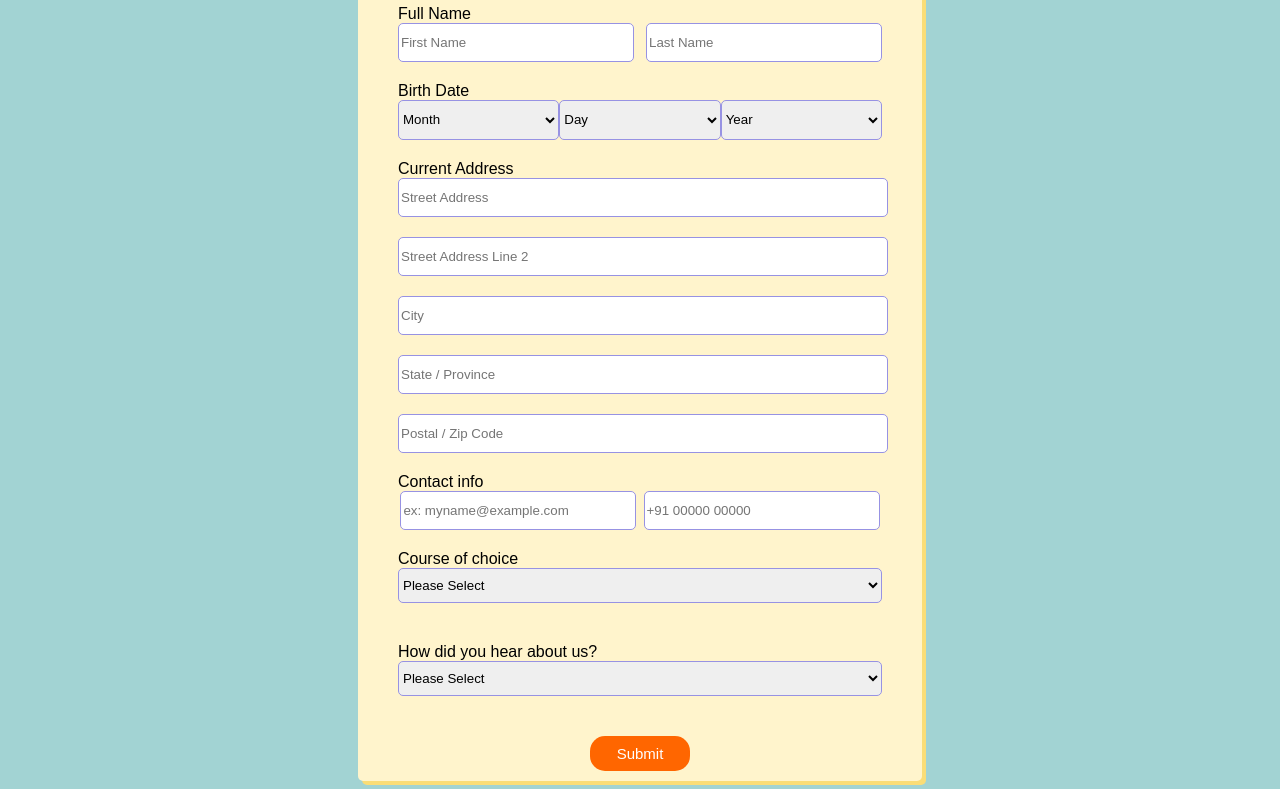
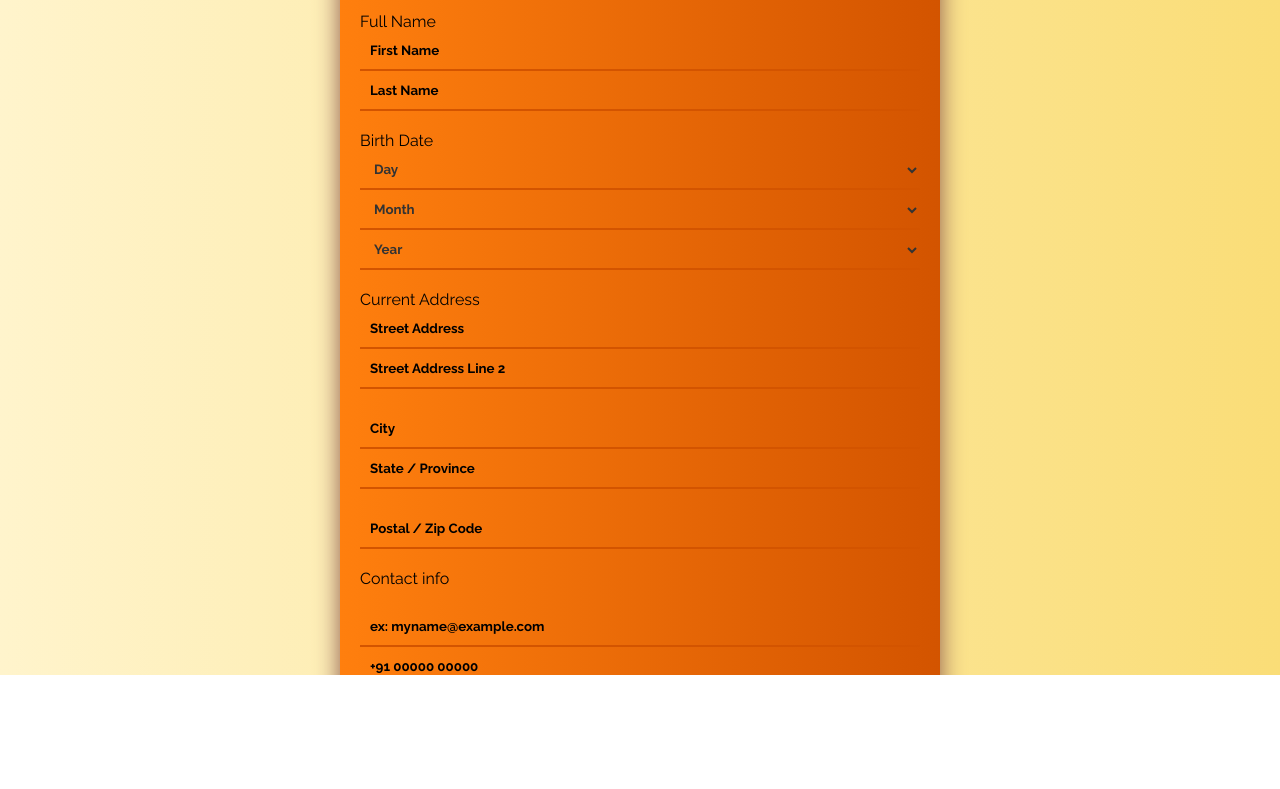
Before and after one commit to erratus/Yogaws, a plain HTML site: page templates/appl.html in a window 1280 px wide. Shown: the part 125-914 px from the top of the page. After the commit the page ends 800 px from the top, so only its background shows below. Drawn offline with Linux system fonts and the light colour scheme.

Commit message:
login page changed and added some minor changes

```diff
--- a/static/styles/appl.css
+++ b/static/styles/appl.css
@@ -1,101 +1,118 @@
-body{
-    background-color: rgb(162, 211, 211)
+@import url('https://fonts.googleapis.com/css?family=Raleway:400,700');
+
+* {
+    box-sizing: border-box;
+    margin: 0;
+    padding: 0;
+    font-family: Raleway, sans-serif;
+}
+
+html, body {
+    overflow: auto;
+    height: 100%;
+}
+
+body {
+    background: linear-gradient(90deg, #fff4cc, #fadd77); /* Light Cream to Golden Yellow */
 }
 
 section {
-    margin: 0 350px;
-    padding: 10px 40px;
-    background-color: #FFF4CC; /* Light yellow background */
-    border-radius: 5px;
-    box-shadow: 4px 4px #FADD77; /* Soft shadow with a slightly darker yellow */
-    font-family: 'Poppins', sans-serif;
+    margin: 0 auto;
+    padding: 20px;
+    background: linear-gradient(90deg, #ff7f0e, #d35400);
+    border-radius: 15px;
+    box-shadow: 0px 0px 24px #8c564b; /* Soft Brown shadow */
+    max-width: 600px;
+    position: relative;
 }
 
-.candidate-name {
-    display: flex;
-    justify-content: space-between;
+::placeholder {
+    color: #000000; /* Light grey color */
+    opacity: 1; /* Ensures the color is fully applied */
 }
 
-.candidate-name input {
-    margin-bottom: 20px;
-    width: 230px;
-    height: 35px;
-    border: 1px solid #9792E3; /* Border in a light purple shade */
-    border-radius: 5px;
+.heading {
+    text-align: center;
+    color: white;
 }
 
-.dob {
-    display: flex;
-    justify-content: space-between;
+.heading h1 {
+    font-size: 2rem;
+    margin-bottom: 10px;
 }
 
-.dob select {
-    width: 236px;
-    height: 40px;
-    border: 1px solid #9792E3;
-    border-radius: 5px;
+.heading p {
     margin-bottom: 20px;
 }
 
-.address-1 input,
-.address-2 input,
-.address-3 input {
-    margin-bottom: 20px;
-    height: 35px;
-    border: 1px solid #9792E3;
-    border-radius: 5px;
-    width: 100%;
+hr {
+    border: none;
+    height: 1px;
+    background: #8c564b; /* Soft Brown */
+    margin-bottom: 30px;
 }
 
-.email-add, .phone-num {
+.candidate-name,
+.dob,
+.address-1,
+.address-2,
+.address-3,
+.info,
+.job-applying {
     margin-bottom: 20px;
 }
 
-.info {
-    display: flex;
-    justify-content: space-between;
+.candidate-name input,
+.dob select,
+.address-1 input,
+.address-2 input,
+.address-3 input,
+.info input,
+.job-applying select,
+.start-date input {
+    width: 100%;
+    height: 40px;
+    border: none;
+    border-bottom: 2px solid #d35400; /* Dark Orange */
+    background: none;
+    padding: 10px;
+    font-weight: 700;
+    color: #333; /* Dark text color */
+    transition: .2s;
 }
 
-.info input {
-    margin-bottom: 20px;
-    width: 230px;
-    height: 35px;
-    border: 1px solid #9792E3;
-    border-radius: 5px;
-}
-
-.job-applying .pos-applied,
-.job-applying .pos-applied-hear {
-    margin-bottom: 20px;
-}
-
-.job-applying select {
-    width: 100%;
-    height: 35px;
-    border: 1px solid #9792E3;
-    border-radius: 5px;
-    margin-bottom: 20px;
-}
-
-.start-date input {
-    margin-bottom: 20px;
-    width: 100%;
-    height: 35px;
-    border: 1px solid #9792E3;
-    border-radius: 5px;
+.candidate-name input:focus,
+.dob select:focus,
+.address-1 input:focus,
+.address-2 input:focus,
+.address-3 input:focus,
+.info input:focus,
+.job-applying select:focus,
+.start-date input:focus {
+    outline: none;
+    border-bottom-color: #ff7f0e; /* Vibrant Orange */
 }
 
 .submit-form {
     display: flex;
     justify-content: center;
+    margin-top: 30px;
 }
 
 .submit-form input {
-    border-radius: 15px;
     width: 100px;
-    height: 35px;
-    background-color: #FF6600; /* Orange button */
-    color: white;
-    border: none;
+    height: 40px;
+    background: #fff4cc; /* Light Cream */
+    color: #333; /* Dark text color */
+    border-radius: 20px;
+    border: 1px solid #d35400; /* Dark Orange */
     font-size: 15px;
+    font-weight: 700;
+    cursor: pointer;
+    transition: .2s;
+    box-shadow: 0px 2px 2px #8c564b; /* Soft Brown shadow */
 }
+
+.submit-form input:hover {
+    border-color: #ff7f0e; /* Vibrant Orange */
+}
--- a/static/styles/carousel.css
+++ b/static/styles/carousel.css
@@ -40,7 +40,7 @@
 .team-section .container > div:nth-of-type(4),
 .team-section .container > div:nth-of-type(5),
 .team-section .container > div:nth-of-type(6) {
-    background: url("/static/assets/trainer.webp") no-repeat 50% / cover;
+    background: url("/static/assets/placeholder.webp") no-repeat 50% / cover;
 }
 
 .team-section .content {
--- a/templates/appl.html
+++ b/templates/appl.html
@@ -17,23 +17,23 @@
             <div class="app-form">
                 <label for="fname">Full Name</label><br>
                 <div class="candidate-name">
-                    <input type="text" name="fname" id="fname" placeholder="First Name" required>
-                    <input type="text" name="lname" id="lname" placeholder="Last Name" required>
+                    <input type="text" name="fname" id="fname" placeholder="First Name" required style="color:aliceblue;">
+                    <input type="text" name="lname" id="lname" placeholder="Last Name" required style="color:aliceblue;">
                 </div>
 
                 <label for="dob-month">Birth Date</label><br>
                 <div class="dob">
+                    <select name="dob-date" id="dob-date" required>
+                        <option value="" disabled selected>Day</option>
+                        <option value="1">1</option>
+                        <option value="2">2</option>
+                        <option value="3">3</option>
+                    </select>
                     <select name="dob-month" id="dob-month" required>
                         <option value="" disabled selected>Month</option>
                         <option value="1">January</option>
                         <option value="2">February</option>
                         <option value="3">March</option>
-                    </select>
-                    <select name="dob-date" id="dob-date" required>
-                        <option value="" disabled selected>Day</option>
-                        <option value="1">1</option>
-                        <option value="2">2</option>
-                        <option value="3">3</option>
                     </select>
                     <select name="dob-year" id="dob-year" required>
                         <option value="" disabled selected>Year</option>
@@ -45,23 +45,23 @@
 
                 <label for="address">Current Address</label><br>
                 <div class="address-1">
-                    <input class="strt-1" type="text" name="address" id="address" placeholder="Street Address" required>
-                    <input class="strt-2" type="text" name="address2" id="address2" placeholder="Street Address Line 2">
+                    <input class="strt-1" type="text" name="address" id="address" placeholder="Street Address" required style="color:aliceblue;">
+                    <input class="strt-2" type="text" name="address2" id="address2" placeholder="Street Address Line 2" style="color:aliceblue;">
                 </div>
                 <div class="address-2">
-                    <input class="city" type="text" name="city" id="city" placeholder="City" required>
-                    <input class="state" type="text" name="state" id="state" placeholder="State / Province" required>
+                    <input class="city" type="text" name="city" id="city" placeholder="City" required style="color:aliceblue;">
+                    <input class="state" type="text" name="state" id="state" placeholder="State / Province" required style="color:aliceblue;">
                 </div>
                 <div class="address-3">
-                    <input class="postal" type="text" name="postal" id="postal" placeholder="Postal / Zip Code" required>
+                    <input class="postal" type="text" name="postal" id="postal" placeholder="Postal / Zip Code" required style="color:aliceblue;">
                 </div>
 
                 <label for="email">Contact info</label>
                 <div class="info">
                     <br>
-                    <input type="email" name="email" id="email" placeholder="ex: myname@example.com" required><br>
-                    <label for="phone"></label>
-                    <input type="tel" name="phone" id="phone" placeholder="+91 00000 00000" required><br>
+                    <input type="email" name="email" id="email" placeholder="ex: myname@example.com" required style="color:aliceblue;"><br>
+                    <label for="phone" style="color:aliceblue;"></label>
+                    <input type="tel" name="phone" id="phone" placeholder="+91 00000 00000" required style="color:aliceblue;"><br>
                 </div>
             </div>
 
@@ -78,6 +78,7 @@
                         </select>
                     </div>
                     <div class="pos-applied-hear">
+                        <br>
                         <label for="hear">How did you hear about us?</label><br>
                         <select name="hear" id="hear" required>
                             <option value="" disabled selected>Please Select</option>
```
Also changed, not shown: static/styles/footer.css (+4 -4 lines), static/styles/style.css (+7 -11 lines), templates/index.html (+2 -2 lines), 1 other file.
